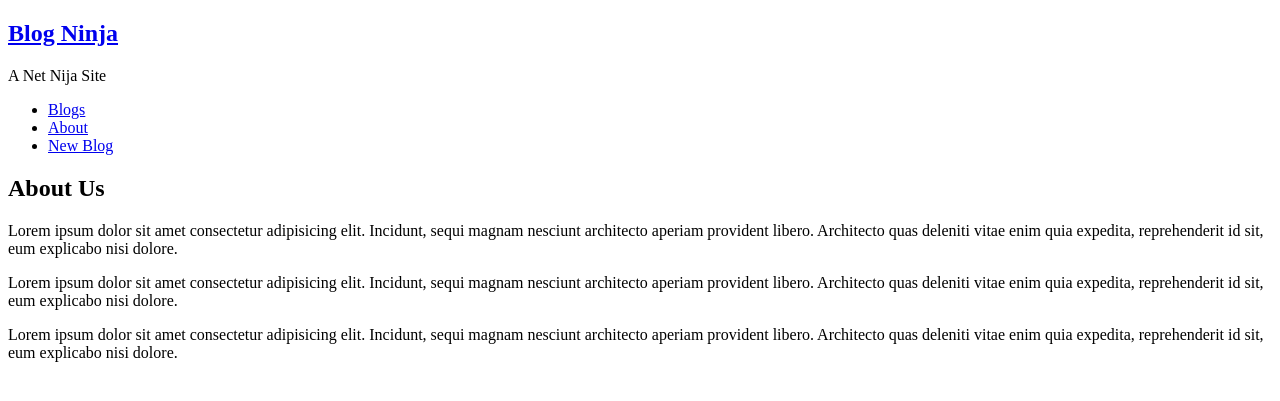
After one commit to kelirwater/Nodejs-and-expressjs, a Node server app: page /about in a window 1280 px wide. The commit adds this page. Shown: the top 401 px of the page. Run offline with Node 20, Linux system fonts and the light colour scheme.

Commit message:
view engines with new way injecting html pages to server with ejs

```diff
--- a/app.js
+++ b/app.js
@@ -4,10 +4,38 @@ const express = require("express");
 
 const app = express();
 
+//register view engine
+app.set("view engine", "ejs");
+
 //listen for request
-app.listen(3000);
+app.listen(3000, () => {
+  console.log("Server is running on port 3000");
+});
 //console.log("listening on port 3000");
 
 app.get("/", (req, res) => {
-  res.send("<p> home page </p>");
+  // res.send("<p> home page </p>");
+  // res.sendFile("./views/index.html", { root: __dirname });
+  res.render("index");
 });
+
+app.get("/about", (req, res) => {
+  // res.send("<p> about page </p>");
+  //res.sendFile("./views/about.html", { root: __dirname });
+  res.render("about");
+});
+
+//redirects
+
+// app.get("/about-us", (req, res) => {
+//   res.redirect("/about");
+// });
+
+app.get("/blogs/create", (req, res) => {
+  res.render("create");
+});
+
+//404 page it should be always last.
+app.use((req, res) => {
+  res.status(404).render("404"); //sendFile("./views/404.html", { root: __dirname });
+});
--- a/package.json
+++ b/package.json
@@ -10,7 +10,11 @@
   "license": "ISC",
   "description": "",
   "dependencies": {
+    "ejs": "^3.1.10",
     "express": "^4.21.2",
     "lodash": "^4.17.21"
+  },
+  "devDependencies": {
+    "nodemon": "^3.1.9"
   }
 }
--- /dev/null
+++ b/views/about.ejs
@@ -0,0 +1,43 @@
+<!DOCTYPE html>
+<html lang="en">
+  <head>
+    <meta charset="UTF-8" />
+    <meta name="viewport" content="width=device-width, initial-scale=1.0" />
+    <title>Blog Ninja</title>
+  </head>
+  <body>
+    <nav>
+      <div class="site-title">
+        <a href="/"><h1>Blog Ninja</h1></a>
+        <p>A Net Nija Site</p>
+      </div>
+      <ul>
+        <li><a href="/">Blogs</a></li>
+        <li><a href="/about">About</a></li>
+        <li><a href="/blogs/create">New Blog</a></li>
+      </ul>
+    </nav>
+
+    <div class="about content">
+      <h2>About Us</h2>
+      <p>
+        Lorem ipsum dolor sit amet consectetur adipisicing elit. Incidunt, sequi
+        magnam nesciunt architecto aperiam provident libero. Architecto quas
+        deleniti vitae enim quia expedita, reprehenderit id sit, eum explicabo
+        nisi dolore.
+      </p>
+      <p>
+        Lorem ipsum dolor sit amet consectetur adipisicing elit. Incidunt, sequi
+        magnam nesciunt architecto aperiam provident libero. Architecto quas
+        deleniti vitae enim quia expedita, reprehenderit id sit, eum explicabo
+        nisi dolore.
+      </p>
+      <p>
+        Lorem ipsum dolor sit amet consectetur adipisicing elit. Incidunt, sequi
+        magnam nesciunt architecto aperiam provident libero. Architecto quas
+        deleniti vitae enim quia expedita, reprehenderit id sit, eum explicabo
+        nisi dolore.
+      </p>
+    </div>
+  </body>
+</html>
--- a/views/about.html
+++ b/views/about.html
@@ -8,5 +8,9 @@
   <body>
     <h1>About</h1>
     <h2>Your path to becoming a Node.js ninja!</h2>
+    <nav>
+      <a href="/">Homepage</a>
+      <a href="/about">About page</a>
+    </nav>
   </body>
 </html>
--- a/views/index.html
+++ b/views/index.html
@@ -8,5 +8,9 @@
   <body>
     <h1>Home</h1>
     <h2>Your path to becoming a Node.js ninja!</h2>
+    <nav>
+      <a href="/">Homepage</a>
+      <a href="/about">About page</a>
+    </nav>
   </body>
 </html>
```
Also changed, not shown: views/404.ejs (added, +26 -0 lines), views/create.ejs (added, +32 -0 lines), views/index.ejs (added, +25 -0 lines), 1 other file.
